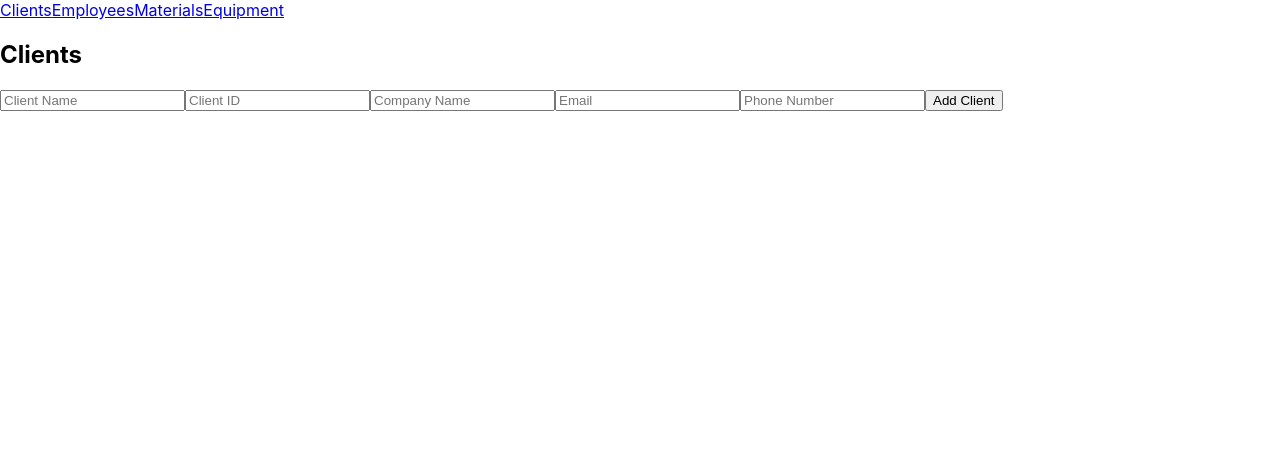
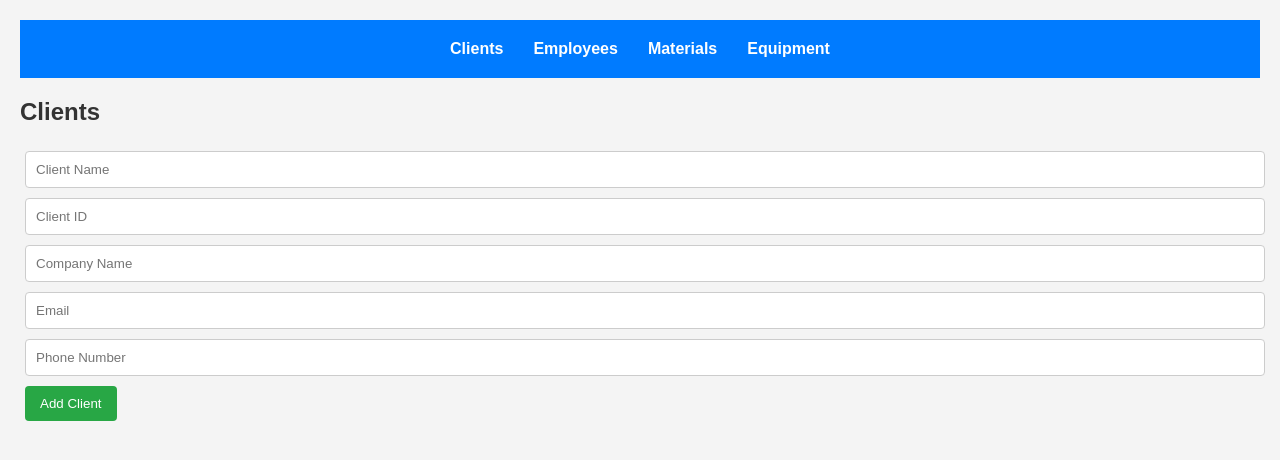
Before and after one commit to SaraAchieng/BYTE-THE-BUILDERS, a React (Create React App) app in the folder client/byte-the-builders/: page / in a window 1280 px wide. Shown: the top 460 px of the page. Built offline with nearby package versions, Linux system fonts and the light colour scheme.

Commit message:
Add CSS styles for layout, navigation, and component styling to enhance UI

```diff
--- a/client/byte-the-builders/src/App.css
+++ b/client/byte-the-builders/src/App.css
@@ -1,38 +1,83 @@
-.App {
+
+
+body {
+  font-family: Arial, sans-serif;
+  background-color: #f4f4f4;
+  margin: 0;
+  padding: 20px;
+}
+
+header {
+  background: #007bff;
+  color: white;
+  padding: 10px 20px;
   text-align: center;
 }
 
-.App-logo {
-  height: 40vmin;
-  pointer-events: none;
+nav {
+  margin: 10px 0;
 }
 
-@media (prefers-reduced-motion: no-preference) {
-  .App-logo {
-    animation: App-logo-spin infinite 20s linear;
-  }
+nav a {
+  color: white;
+  margin: 0 15px;
+  text-decoration: none;
+  font-weight: bold;
 }
 
-.App-header {
-  background-color: #282c34;
-  min-height: 100vh;
-  display: flex;
-  flex-direction: column;
-  align-items: center;
-  justify-content: center;
-  font-size: calc(10px + 2vmin);
-  color: white;
+nav a:hover {
+  text-decoration: underline;
 }
 
-.App-link {
-  color: #61dafb;
+main {
+  margin-top: 20px;
 }
 
-@keyframes App-logo-spin {
-  from {
-    transform: rotate(0deg);
-  }
-  to {
-    transform: rotate(360deg);
-  }
+h2 {
+  color: #333;
 }
+
+input {
+  padding: 10px;
+  margin: 5px;
+  border: 1px solid #ccc;
+  border-radius: 4px;
+  width: calc(100% - 22px); /* Full width minus padding */
+}
+
+button {
+  padding: 10px 15px;
+  margin: 5px;
+  background-color: #28a745;
+  color: white;
+  border: none;
+  border-radius: 4px;
+  cursor: pointer;
+}
+
+button:hover {
+  background-color: #218838;
+}
+
+ul {
+  list-style-type: none;
+  padding: 0;
+}
+
+li {
+  background: white;
+  padding: 10px;
+  margin: 5px 0;
+  border-radius: 4px;
+  display: flex;
+  justify-content: space-between;
+  align-items: center;
+}
+
+li button {
+  background-color: #dc3545;
+}
+
+li button:hover {
+  background-color: #c82333;
+}
```
